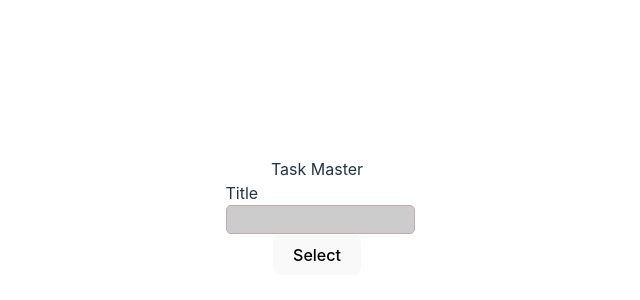
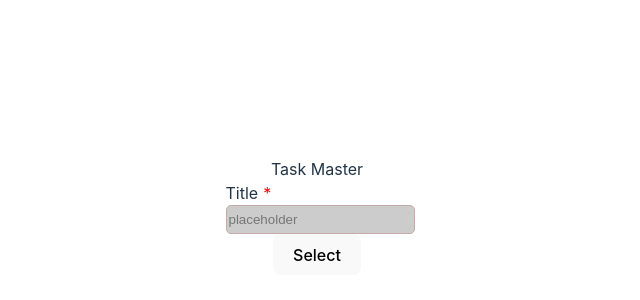
Before and after one commit to SimonyanGreta/taskmaster, a React (Vite) app: page / in a window 1280 px wide. Shown: the part 184-484 px from the top of the page, without its empty margins (323-963 px from the left). Built offline with nearby package versions, Linux system fonts and the light colour scheme.

Commit message:
improve InputField component

```diff
--- a/src/App.tsx
+++ b/src/App.tsx
@@ -14,7 +14,9 @@ function App() {
       <InputField
         value={task}
         onChange={setTask}
-        placeholder="Title"
+        title="Title"
+        placeholder="placeholder"
+        required
       />
       <Button>Select</Button>
     </>
--- a/src/shared/ui/InputField/InputField.tsx
+++ b/src/shared/ui/InputField/InputField.tsx
@@ -2,23 +2,35 @@ import React from 'react';
 import styles from './Input.module.scss';
 
 type InputFieldProps = {
-  value: string;
+  type?: string;
+  value: string | number | undefined;
   onChange: (value: string) => void;
+  onBlur?: any;
   placeholder?: string;
+  title?: string;
   readonly?: boolean;
+  required?: boolean;
+  disable?: boolean;
 };
 
-export const InputField: React.FC<InputFieldProps> = ({ value, onChange, placeholder, readonly = false }) => {
+export const InputField: React.FC<InputFieldProps> = ({ value, type = 'text', onChange = () => {}, onBlur, placeholder = '', title, readonly = false, required, disable = false }) => {
   return (
     <div className={styles.InputWrapper}>
-      {placeholder && <span className={styles.placeholder}>{placeholder}</span>}
+      <div style={{display: 'flex', alignItems: 'center'}}>
+        {title && <span className={styles.placeholder}>{title}</span>}
+        {required && <span style={{color: 'red'}}>*</span>}
+      </div>
       <div className={styles.caretWrapper}>
         <input
-          type="text"
+          type={type}
           className={`${styles.input} ${readonly ? styles.readonly : ''}`}
           value={value}
           onChange={(e) => onChange(e.target.value)}
+          onBlur={onBlur}
           readOnly={readonly}
+          required={required}
+          placeholder={placeholder}
+          disabled={disable}
         />
         {!readonly && <div className={styles.caret}></div>}
       </div>
```
